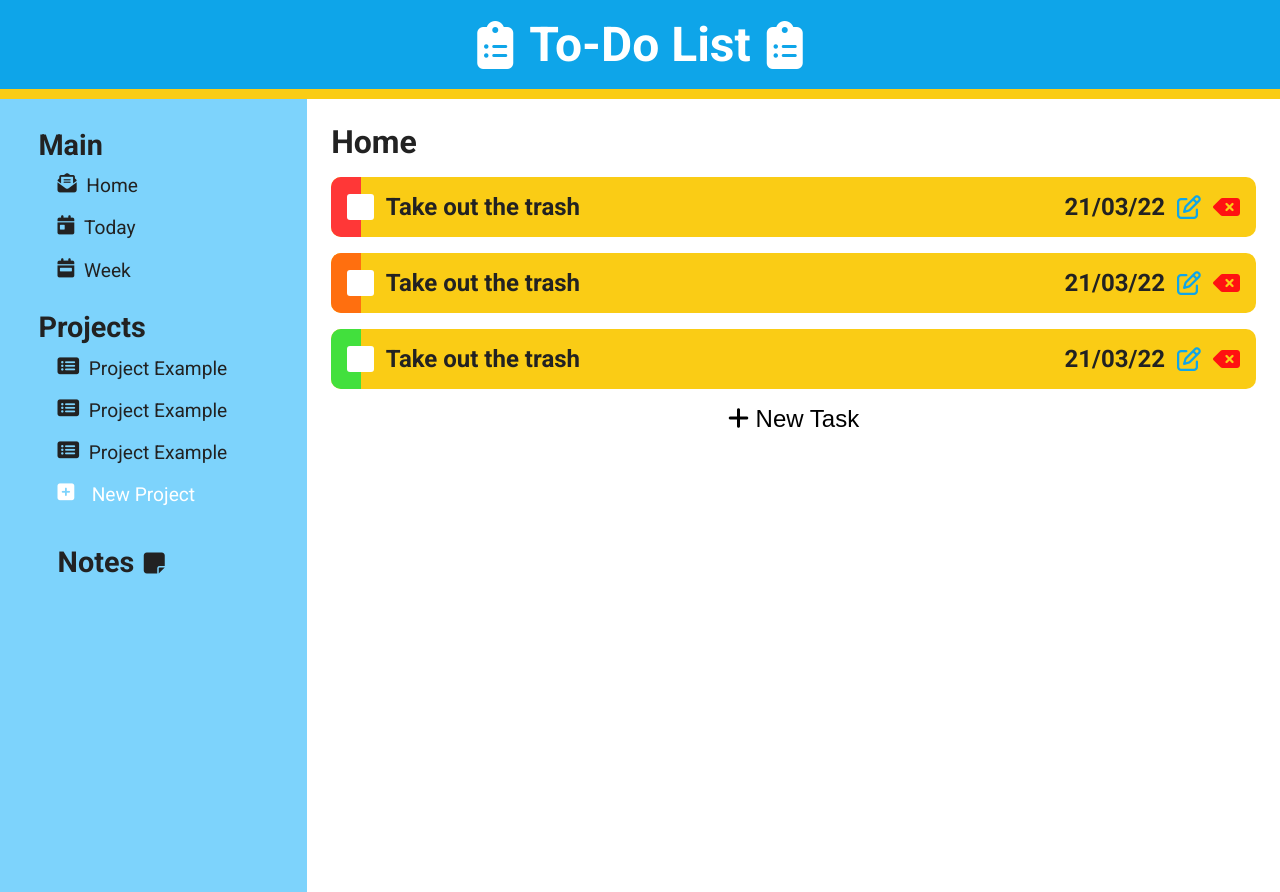
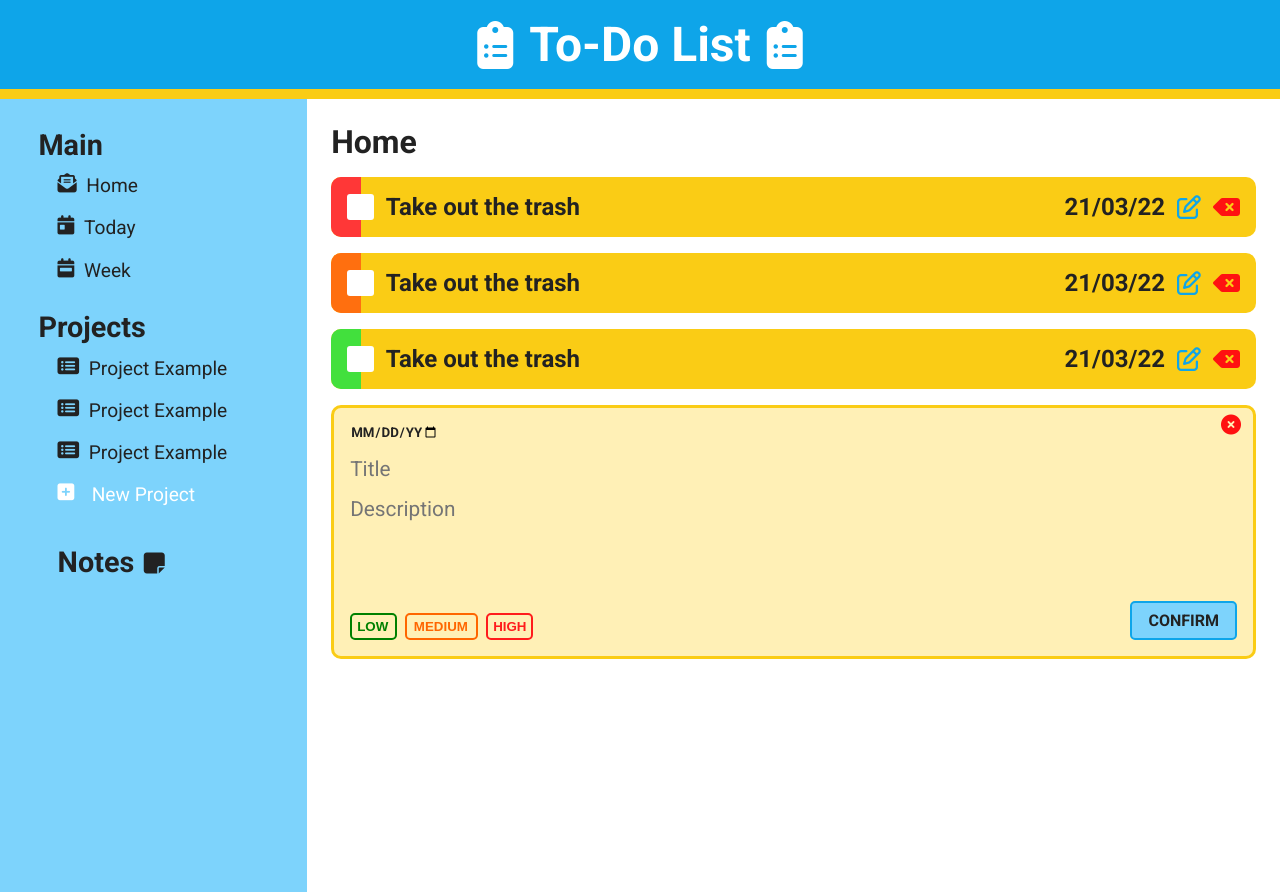
Before and after one commit to Jonathan-Foo/to-do-list, a plain HTML site: page index.html in a window 1280 px wide. Shown: the top 892 px of the page. Drawn offline with Linux system fonts and the light colour scheme.

Commit message:
Completed New Task Modal Styling

```diff
--- a/index.html
+++ b/index.html
@@ -124,35 +124,67 @@
               <i class="fas fa-backspace" aria-hidden="true"></i>
             </div>
           </div>
-          <!-- <div class="new-task-modal">
+          <div class="new-task-modal">
             <form action="#">
+              <input
+                type="date"
+                name="due-date-picker"
+                id="due-date-picker"
+                class="due-date-picker"
+                required
+              />
+              <i class="fas fa-times-circle fa-lg"></i>
               <input
                 type="text"
                 name="task-title"
                 id="task-title"
+                class="task-title"
                 placeholder="Title"
+                maxlength="80"
+                required
               />
-              <input
+              <textarea
                 type="text"
                 name="task-detail"
                 id="task-detail"
+                class="task-detail"
                 placeholder="Description"
-              />
-              <div class="priority">
-                <input type="radio" name="priority-level" id="" value="low" />
-                <input type="radio" name="priority-level" id="" value="mid" />
-                <input type="radio" name="priority-level" id="" value="high" />
+              ></textarea>
+
+              <div class="priority-pick">
+                <input
+                  type="radio"
+                  name="priority-level"
+                  id="low"
+                  value="low"
+                  class="low-radio-btn"
+                  required
+                />
+                <input
+                  type="radio"
+                  name="priority-level"
+                  id="mid"
+                  value="mid"
+                  class="mid-radio-btn"
+                  required
+                />
+
+                <input
+                  type="radio"
+                  name="priority-level"
+                  id="high"
+                  value="high"
+                  class="high-radio-btn"
+                  required
+                />
               </div>
-              <button type="button" class="add">Confirm</button>
-              <button type="button" class="cancel">
-                <img src="" alt="cancel" class="cancel" />
-              </button>
+              <button type="button" class="add">CONFIRM</button>
             </form>
-          </div> -->
-          <button type="button" class="new-task-btn">
+          </div>
+          <!-- <button type="button" class="new-task-btn">
             <i class="fas fa-plus"></i>
             New Task
-          </button>
+          </button> -->
         </div>
         <!-- <div class="slide today-slide">
           <p class="slide-heading">Today</p>
--- a/style.css
+++ b/style.css
@@ -151,10 +151,12 @@ body {
   color: var(--light-main-color);
 }
 
+.fa-times-circle,
 .fa-backspace {
   color: rgb(255, 17, 17);
 }
 
+.fa-times-circle:hover,
 .fa-backspace:hover {
   color: rgb(192, 0, 0);
 }
@@ -237,6 +239,161 @@ body {
   transform: scale(1.05);
 }
 
+/* NEW TASK MODAL STYLE */
+.new-task-modal > form {
+  position: relative;
+  display: flex;
+  flex-direction: column;
+  border: 3px solid var(--card-color);
+  background: #fff0b6;
+  border-radius: 10px;
+  gap: 1em;
+  padding: 1em;
+  color: #222;
+}
+
+.task-title,
+.task-detail {
+  -webkit-apperance: none;
+  appearance: none;
+  font-size: 1.3em;
+  border: none;
+  background: none;
+  font-family: inherit;
+  color: #222;
+}
+
+.due-date-picker,
+.task-title:focus,
+.task-detail:focus {
+  outline: none;
+}
+
+.fa-times-circle {
+  position: absolute;
+  right: 0.6em;
+}
+
+.due-date-picker {
+  font-family: inherit;
+  text-transform: uppercase;
+  border: none;
+  background: none;
+  width: 10%;
+  font-weight: bold;
+  color: inherit;
+}
+.add:hover,
+.due-date-picker:hover {
+  color: #777;
+}
+
+.add {
+  position: absolute;
+  appearance: none;
+  border: none;
+  color: #222;
+  background: var(--light-main-color);
+  padding: 0.5em 1em;
+  border-radius: 5px;
+  border: 2px solid var(--main-color);
+  font: inherit;
+  font-weight: bold;
+  right: 1em;
+  bottom: 1em;
+}
+
+.add:hover {
+  background: var(--main-color);
+  color: white;
+}
+
+.task-detail {
+  height: 100px;
+  resize: none;
+}
+
+.priority-pick {
+  font-weight: bold;
+  display: flex;
+  gap: 0.5em;
+}
+
+/* LOW BUTTON */
+.low-radio-btn {
+  width: 3.5em;
+  height: 2em;
+  border: 2px solid green;
+}
+
+.low-radio-btn:before {
+  content: "LOW";
+  color: green;
+  top: 4px;
+  left: 5px;
+}
+
+.low-radio-btn:checked {
+  background: green;
+}
+
+/* MID BUTTON */
+.mid-radio-btn {
+  width: 5.5em;
+  height: 2em;
+  border: 2px solid rgb(255, 102, 0);
+}
+
+.mid-radio-btn:before {
+  content: "MEDIUM";
+  color: rgb(255, 102, 0);
+  top: 4px;
+  left: 7px;
+}
+
+.mid-radio-btn:checked {
+  background: rgb(255, 102, 0);
+}
+
+/* HIGH BUTTON */
+.high-radio-btn {
+  width: 3.5em;
+  height: 2em;
+  border: 2px solid rgb(255, 28, 28);
+}
+
+.high-radio-btn:before {
+  content: "HIGH";
+  color: rgb(255, 28, 28);
+  top: 4px;
+  left: 5px;
+}
+
+.high-radio-btn:checked {
+  background: rgb(255, 28, 28);
+}
+
+.high-radio-btn,
+.mid-radio-btn,
+.low-radio-btn {
+  position: relative;
+  appearance: none;
+  border-radius: 5px;
+}
+
+.high-radio-btn:before,
+.mid-radio-btn:before,
+.low-radio-btn:before {
+  font-weight: bold;
+  position: absolute;
+}
+
+.high-radio-btn:checked::before,
+.mid-radio-btn:checked::before,
+.low-radio-btn:checked::before {
+  color: white;
+}
+
 /* FOOTER STYLES */
 .footer {
   position: absolute;
```
